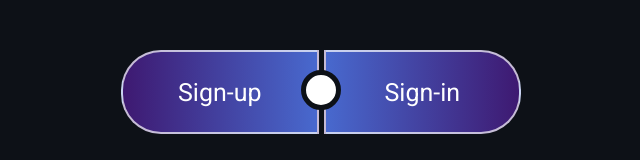
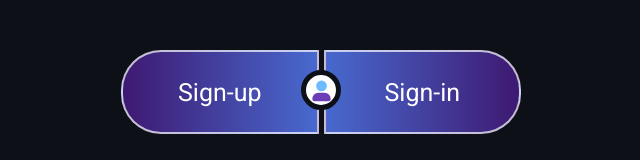
Before and after one commit to wwwAlireza/react-signup-signin, a React (Create React App) app: page / in a window 1280 px wide. Shown: the part 310-470 px from the top of the page, without its empty margins (319-959 px from the left). Built offline with nearby package versions, Linux system fonts and the light colour scheme.

Commit message:
Home page is complete

```diff
--- a/src/components/Home.js
+++ b/src/components/Home.js
@@ -1,6 +1,8 @@
 import React from "react";
-import styles from "../styles/home/home.module.css"
+import styles from "../styles/home/home.module.css";
+import userIcon from "../icons/user.svg";
 import { Link } from "react-router-dom";
+
 const Home = () => {
     const { container, selectContainer, signup, signin, icon, selectOption } = styles;
     return (
@@ -9,7 +11,7 @@ const Home = () => {
                 <div className={selectContainer}>
                     <Link to="/signup" className={`${signup} ${selectOption}`}>Sign-up</Link>
                     <Link to="/signin" className={`${signin} ${selectOption}`}>Sign-in</Link>
-                    <div className={icon}></div>
+                    <div className={icon}><img src={userIcon} /></div>
                 </div>
             </div>
         </>
--- a/src/styles/home/home.module.css
+++ b/src/styles/home/home.module.css
@@ -78,5 +78,12 @@
   -webkit-transform: translate(-50%, -50%);
           transform: translate(-50%, -50%);
   border: 5px solid #0d1117;
+  display: -ms-grid;
+  display: grid;
+  place-content: center;
+}
+
+.icon img {
+  width: 23px;
 }
 /*# sourceMappingURL=home.module.css.map */
--- a/src/styles/home/home.module.scss
+++ b/src/styles/home/home.module.scss
@@ -70,4 +70,9 @@
     left: 50%;
     transform: translate(-50%, -50%);
     border: 5px solid #0d1117;
+    @include centerContext();
+
+    img {
+        width: 23px;
+    }
 }
```
Also changed, not shown: src/icons/user.svg (added), 1 other file (tests, documents, lock files or other folders).
